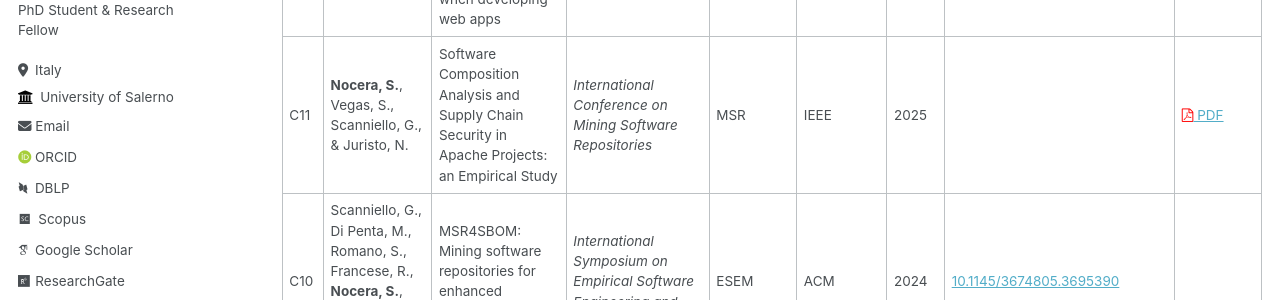
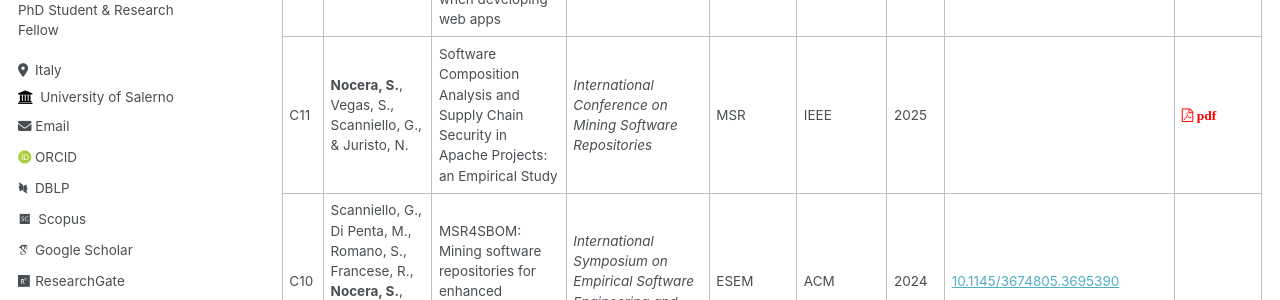
Before and after one commit to sabato-nocera/sabato-nocera.github.io, a Jekyll site: the page built from _pages/publications.md, in a window 1280 px wide and 900 px high. Shown: the part 323-623 px from the top of the window. Built offline with Jekyll 4.4.1, drawn with Linux system fonts in a browser that asks for light colours; some web fonts are replaced; comment, search, counter and statistics services are not loaded.

Commit message:
Update publications.md

```diff
--- a/_pages/publications.md
+++ b/_pages/publications.md
@@ -11,7 +11,7 @@ author_profile: true
 | ID   | Authors                                                                                                            | Title                                                                                                                                                                                                       | Venue                                                                                                            | Acronym   | Publisher | Year | DOI                                                                                                   | Pre‑print |
 |------|---------------------------------------------------------------------------------------------------------------------|-------------------------------------------------------------------------------------------------------------------------------------------------------------------------------------------------------------|------------------------------------------------------------------------------------------------------------------|-----------|-----------|------|-------------------------------------------------------------------------------------------------------|-----------|
 | J1   | **Nocera, S.**, Romano, S., Francese, R., & Scanniello, G.                                                           | Software engineering education: Results from a training intervention based on SonarCloud when developing web apps                                                                                           | *Journal of Systems and Software*                                                                              | JSS       | Elsevier  | 2025 | [10.1016/j.jss.2024.112308](https://doi.org/10.1016/j.jss.2024.112308)                                   |           |
-| C11  | **Nocera, S.**, Vegas, S., Scanniello, G., & Juristo, N.                                                             | Software Composition Analysis and Supply Chain Security in Apache Projects: an Empirical Study                                                                                                              | *International Conference on Mining Software Repositories*                                                     | MSR       | IEEE      | 2025 |                                                                                                       | [<i class="fa fa-file-pdf-o" style="color:red"></i> PDF](https://sabato-nocera.github.io/files/msr2025.pdf) |
+| C11  | **Nocera, S.**, Vegas, S., Scanniello, G., & Juristo, N.                                                             | Software Composition Analysis and Supply Chain Security in Apache Projects: an Empirical Study                                                                                                              | *International Conference on Mining Software Repositories*                                                     | MSR       | IEEE      | 2025 |                                                                                                       | [<i class="fa fa-file-pdf-o" style="color:red"> **pdf**</i>](https://sabato-nocera.github.io/files/msr2025.pdf) |
 | C10  | Scanniello, G., Di Penta, M., Romano, S., Francese, R., **Nocera, S.**, Cassieri, P., Bifolco, D., & Zampetti, F.    | MSR4SBOM: Mining software repositories for enhanced software bills of materials                                                                                                                             | *International Symposium on Empirical Software Engineering and Measurement*                                    | ESEM      | ACM       | 2024 | [10.1145/3674805.3695390](https://doi.org/10.1145/3674805.3695390)                                       |           |
 | C9   | **Nocera, S.**, Di Penta, M., Francese, R., Romano, S., & Scanniello, G.                                             | If it’s not SBOM, then what? How Italian Practitioners Manage the Software Supply Chain                                                                                                                     | *International Conference on Software Maintenance and Evolution*                                               | ICSME     | IEEE      | 2024 | [10.1109/ICSME58944.2024.00077](https://doi.org/10.1109/ICSME58944.2024.00077)                         |           |
 | C8   | **Nocera, S.**, Romano, S., Di Nucci, D., Francese, R., Palomba, F., & Scanniello, G.                                | Do Static Analysis Tools Improve Awareness and Attitude Toward Secure Software Development?                                                                                                                 | *International Conference on the Quality of Information and Communications Technology*                         | QUATIC    | Springer  | 2024 | [10.1007/978-3-031-70245-7_28](https://doi.org/10.1007/978-3-031-70245-7_28)                           |           |
@@ -21,7 +21,7 @@ author_profile: true
 | C4   | **Nocera, S.**, Romano, S., Francese, R., & Scanniello, G.                                                           | A large‑scale fine‑grained empirical study on security concerns in open‑source software                                                                                                                     | *Euromicro Conference on Software Engineering and Advanced Applications*                                       | SEAA      | IEEE      | 2023 | [10.1109/SEAA60479.2023.00069](https://doi.org/10.1109/SEAA60479.2023.00069)                           |           |
 | C3   | **Nocera, S.**, Romano, S., Francese, R., Burlon, R., & Scanniello, G.                                               | Managing Vulnerabilities in Software Projects: the Case of NTT Data                                                                                                                                          | *Euromicro Conference on Software Engineering and Advanced Applications*                                       | SEAA      | IEEE      | 2023 | [10.1109/SEAA60479.2023.00046](https://doi.org/10.1109/SEAA60479.2023.00046)                           |           |
 | C2   | **Nocera, S.**, Francese, R., & Scanniello, G.                                                                       | Training Bachelor Students to Design Better Quality Web Apps: Preliminary Results from a Prospective Empirical Investigation                                                                                  | *International Conference on Evaluation and Assessment in Software Engineering*                                 | EASE      | ACM       | 2023 | [10.1145/3593434.3593957](https://doi.org/10.1145/3593434.3593957)                                     |           |
-| C1   | **Nocera, S.**, Romano, S., Francese, R., & Scanniello, G.                                                           | Training for security: planning the use of a SAT in the development pipeline of web Apps                                                                                                                     | *International Conference on Software Engineering: Software Engineering Education and Training*                | ICSE‑SEET | IEEE      | 2023 | [10.1109/ICSE-SEET58685.2023.00010](https://doi.org/10.1109/ICSE-SEET58685.2023.00010)                 | [<i class="fa fa-file-pdf-o" style="color:red"></i> PDF](https://sabato-nocera.github.io/files/icseseet2023.pdf)       |
+| C1   | **Nocera, S.**, Romano, S., Francese, R., & Scanniello, G.                                                           | Training for security: planning the use of a SAT in the development pipeline of web Apps                                                                                                                     | *International Conference on Software Engineering: Software Engineering Education and Training*                | ICSE‑SEET | IEEE      | 2023 | [10.1109/ICSE-SEET58685.2023.00010](https://doi.org/10.1109/ICSE-SEET58685.2023.00010)                 | [<i class="fa fa-file-pdf-o" style="color:red"> **pdf**</i>](https://sabato-nocera.github.io/files/icseseet2023.pdf)       |
 
 
 
```
